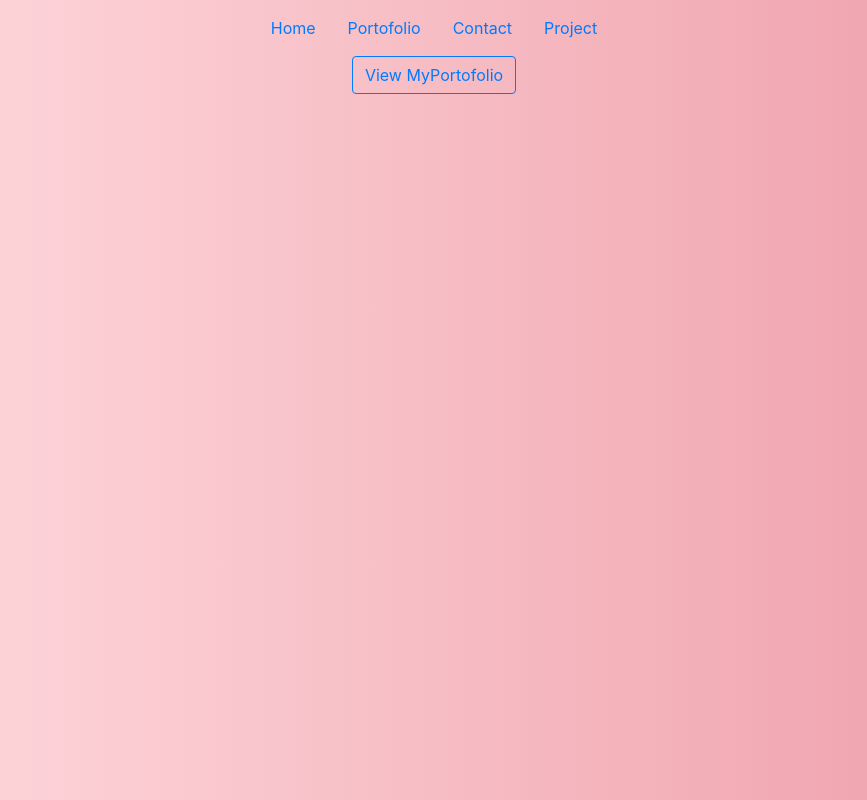
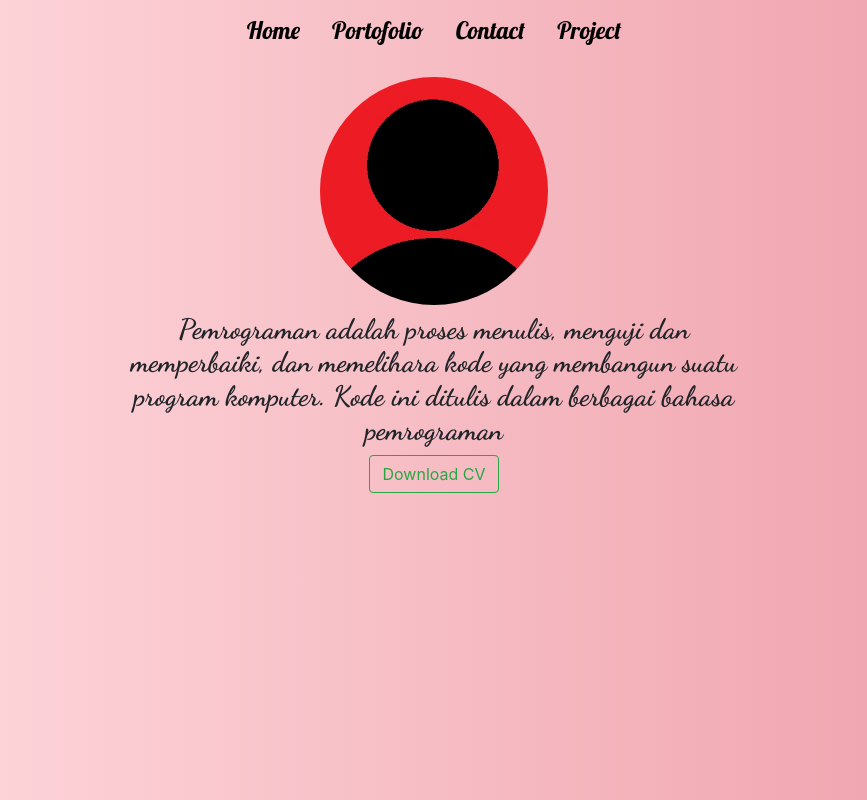
Before and after one commit to imanmaliki11/belajar-react, a React (Create React App) app: page / in a window 1280 px wide. Shown: the whole page, without its empty margins (206-1073 px from the left). Built offline with nearby package versions, Linux system fonts and the light colour scheme.

Commit message:
edit home.js
adding photo for home and add google fonts

```diff
--- a/public/index.html
+++ b/public/index.html
@@ -15,6 +15,11 @@
       user's mobile device or desktop. See https://developers.google.com/web/fundamentals/web-app-manifest/
     -->
     <link rel="manifest" href="%PUBLIC_URL%/manifest.json" />
+
+    <!-- google fonts -->
+    <link href="https://fonts.googleapis.com/css2?family=Lobster&display=swap" rel="stylesheet">
+    <link href="https://fonts.googleapis.com/css2?family=Dancing+Script:wght@700&display=swap" rel="stylesheet">
+
     <!--
       Notice the use of %PUBLIC_URL% in the tags above.
       It will be replaced with the URL of the `public` folder during the build.
@@ -24,9 +29,9 @@
       work correctly both with client-side routing and a non-root public URL.
       Learn how to configure a non-root public URL by running `npm run build`.
     -->
-    <title>React App</title>
+    <title>Iman Project</title>
   </head>
-  <body style={{min-height: 100%;}}>
+  <body>
     <noscript>You need to enable JavaScript to run this app.</noscript>
     <div id="root"></div>
     <!--
--- a/src/App.js
+++ b/src/App.js
@@ -11,7 +11,7 @@ function App() {
     <div className="App">
       <Top/>
       <Route exact path='/' component={Home} />
-      <Route exact path='/about' component={About} />
+      <Route exact path='/portofolio' component={About} />
     </div>
   );
 }
--- a/src/home/home.js
+++ b/src/home/home.js
@@ -1,11 +1,32 @@
 import React from 'react';
 import 'bootstrap/dist/css/bootstrap.min.css';
 import Button from 'react-bootstrap/Button';
+import { Row, Col } from 'react-bootstrap';
+import icon from './../img/ava.jpg';
 
 function Home() {
   return (
     <div className="fullpage">
-        <Button variant="outline-primary">View MyPortofolio</Button>{' '}
+      <div className="container">
+        <Row className="justify-content-center">
+          {/* <img className="img-avatar my-2" src="https://cdn2.iconfinder.com/data/icons/men-avatars/33/man_9-512.png"
+          alt="avatar" /> */}
+          <img className="img-avatar my-2" src={icon}
+          alt="avatar" />
+        </Row>
+        <Row className="justify-content-center">
+          <Col sm={7}>
+            <h3 className="font-body">
+            Pemrograman adalah proses menulis, menguji dan memperbaiki,
+            dan memelihara kode yang membangun suatu program komputer.
+            Kode ini ditulis dalam berbagai bahasa pemrograman
+            </h3>
+          </Col>
+        </Row>
+        <Row className="justify-content-center">
+          <Button variant="outline-success">Download CV</Button>{' '}
+        </Row>
+      </div>
     </div>
   );
 }
--- a/src/style.css
+++ b/src/style.css
@@ -3,6 +3,24 @@
 background: -webkit-linear-gradient(to right, #ffdde1, #ee9ca7);  /* Chrome 10-25, Safari 5.1-6 */
 background: linear-gradient(to right, #ffdde1, #ee9ca7); /* W3C, IE 10+/ Edge, Firefox 16+, Chrome 26+, Opera 12+, Safari 7+ */
 
+}
+
+.img-avatar {
+    border-radius: 50%;
+    max-width: 20%;
+    height: auto;
+}
+
+.font-nav {
+    font-family: 'Lobster', cursive;
+}
+
+.text-black {
+    color: black !important;
+}
+
+.font-body {
+    font-family: 'Dancing Script', cursive;
 }
 
 .fullpage {
--- a/src/template/header.js
+++ b/src/template/header.js
@@ -4,18 +4,18 @@ import { Nav } from 'react-bootstrap';
 
 function Top() {
   return (
-    <Nav className="justify-content-center bg-nav py-2" activeKey="/">
+    <Nav className="justify-content-center bg-nav py-2 font-nav" activeKey="/">
     <Nav.Item>
-      <Nav.Link href="/">Home</Nav.Link>
+      <Nav.Link className="h4 text-black" href="/">Home</Nav.Link>
     </Nav.Item>
     <Nav.Item>
-      <Nav.Link href="/portofolio" eventKey="/portofolio">Portofolio</Nav.Link>
+      <Nav.Link className="h4 text-black" href="/portofolio" eventKey="/portofolio">Portofolio</Nav.Link>
     </Nav.Item>
     <Nav.Item>
-      <Nav.Link href="/contact" eventKey="contact">Contact</Nav.Link>
+      <Nav.Link className="h4 text-black" href="/contact" eventKey="contact">Contact</Nav.Link>
     </Nav.Item>
     <Nav.Item>
-      <Nav.Link href="/project" eventKey="projrct">
+      <Nav.Link className="h4 text-black" href="/project" eventKey="projrct">
         Project
       </Nav.Link>
     </Nav.Item>
```
Also changed, not shown: src/img/ava.jpg (added).
